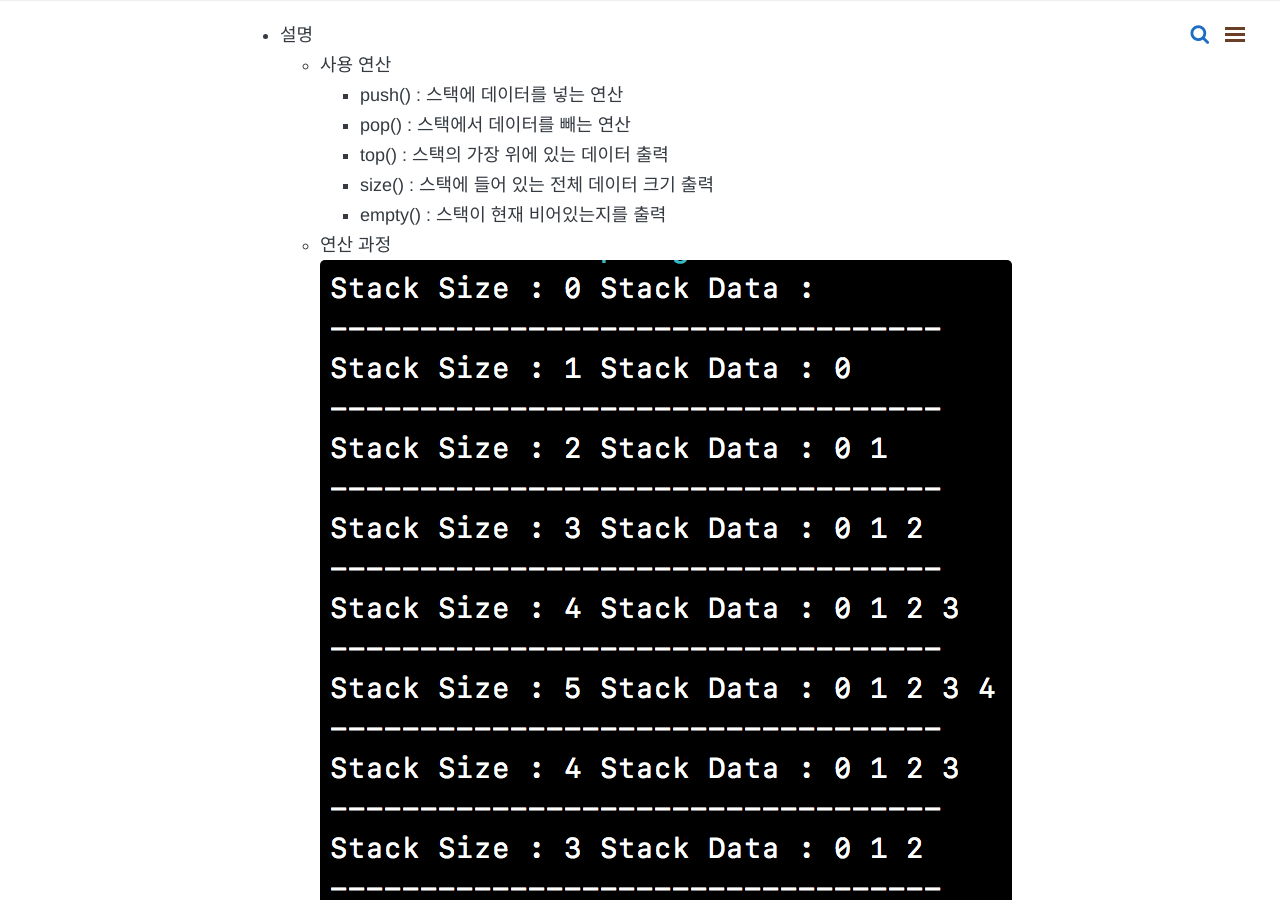
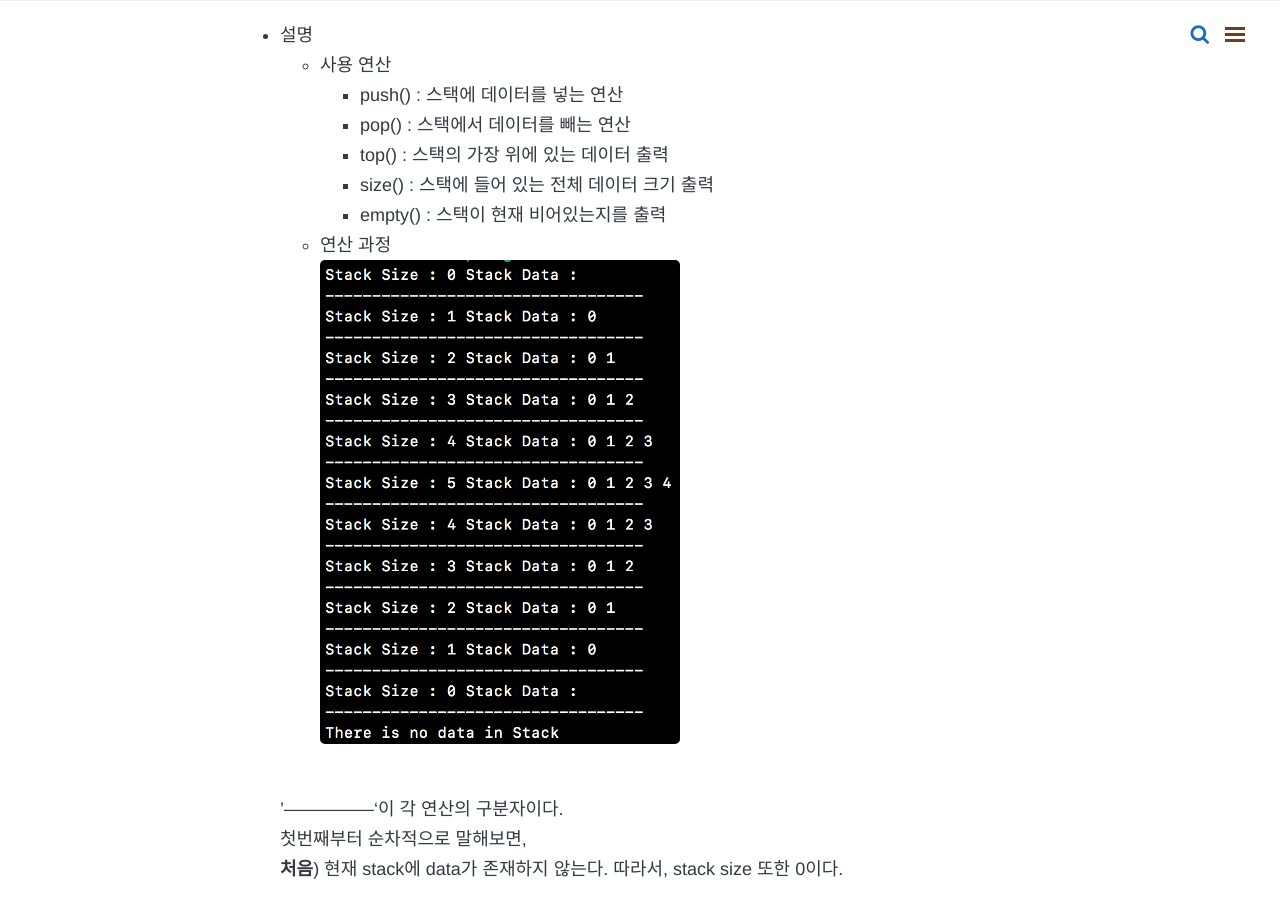
Before and after one commit to HaeUlNam/HaeUlNam.github.io, a Jekyll site: the page built from _posts/algorithm/2019-02-01-05-Stack.md, in a window 1280 px wide and 900 px high, scrolled down 303 px. Built offline with Jekyll 4.4.1, drawn with Linux system fonts in a browser that asks for light colours; nearby versions of some CDN libraries; comment, search, counter and statistics services are not loaded.

Commit message:
modify stack img

```diff
--- a/_posts/algorithm/2019-02-01-05-Stack.md
+++ b/_posts/algorithm/2019-02-01-05-Stack.md
@@ -20,7 +20,7 @@ comments: true
         * empty()   : 스택이 현재 비어있는지를 출력
 
     * 연산 과정<br>
-<img style="max-width: 100%; height: auto;" src="/assets/post-img/algorithm/stack.png"/> <br>
+<img style="max-width: 50%; height: auto;" src="/assets/post-img/algorithm/stack.png"/> <br>
 
     '---------------'이 각 연산의 구분자이다.<br>
 첫번째부터 순차적으로 말해보면, <br>
```
